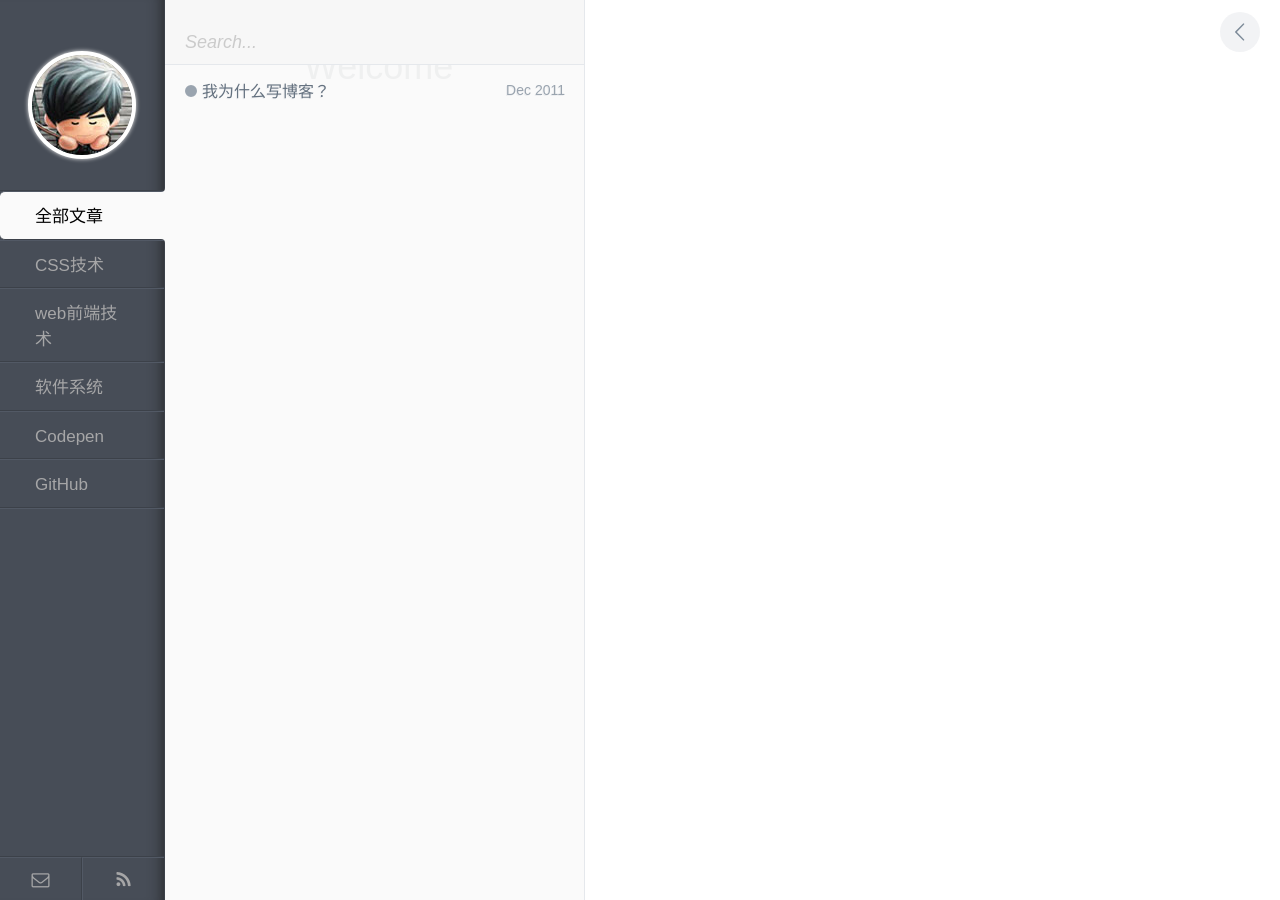
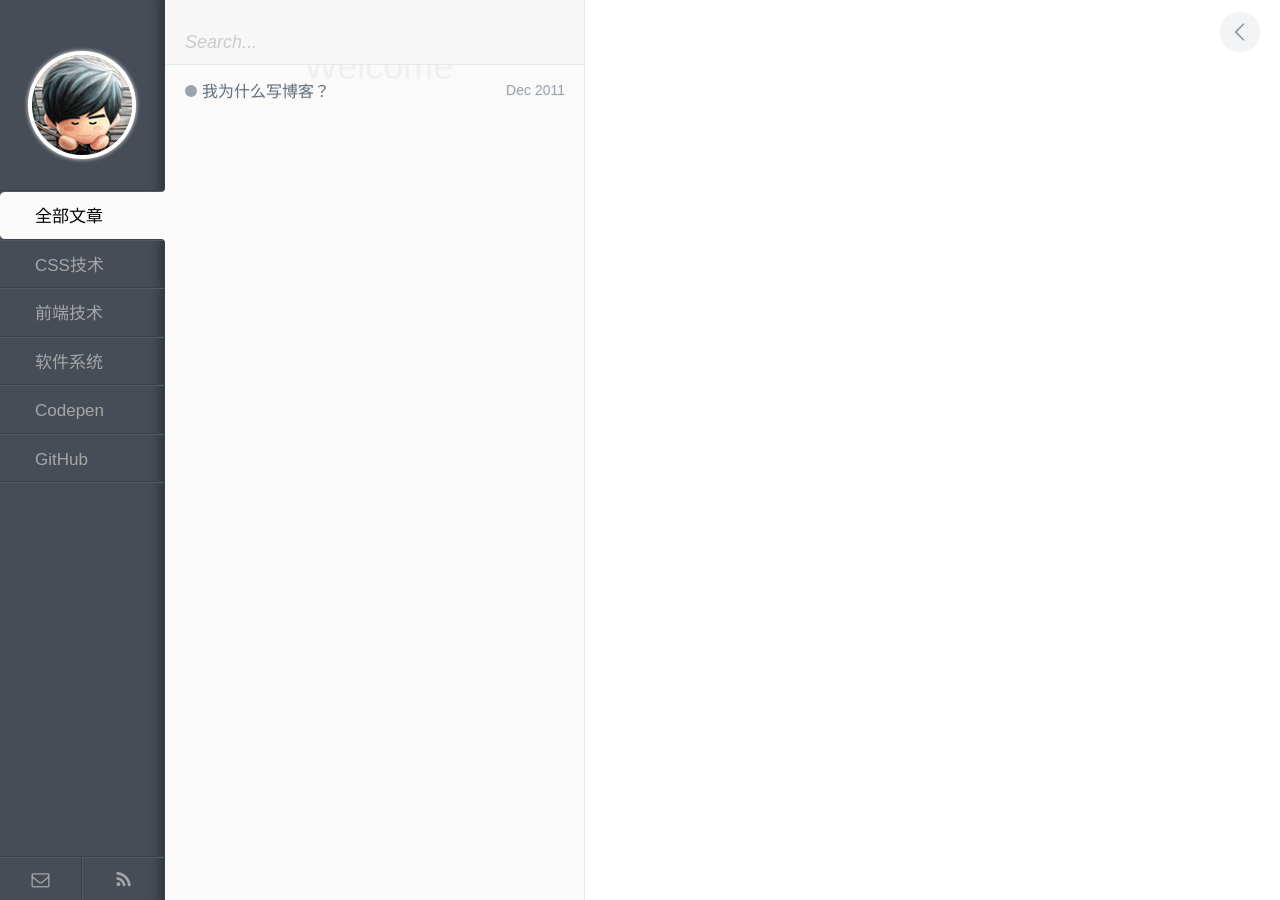
Before and after one commit to lifangz/lifangz.github.io, a Jekyll site: the page built from index.html, in a window 1280 px wide. Built offline with Jekyll 4.4.1, drawn with Linux system fonts in a browser that asks for light colours.

Commit message:
更新分类名称

```diff
--- a/_layouts/index.html
+++ b/_layouts/index.html
@@ -18,7 +18,7 @@
         <ul id="tags__ul">
           <li id="js-label1" class="tags__li tags-btn active">全部文章</li>
           <li id="js-label2" class="tags__li tags-btn">CSS技术</li>
-          <li id="js-label3" class="tags__li tags-btn">web前端技术</li>
+          <li id="js-label3" class="tags__li tags-btn">前端技术</li>
           <li id="js-label4" class="tags__li tags-btn">软件系统</li>
           <li id="js-label5" class="tags__li tags-btn">Codepen</li>
           <li id="js-label6" class="tags__li tags-btn">GitHub</li>
```
